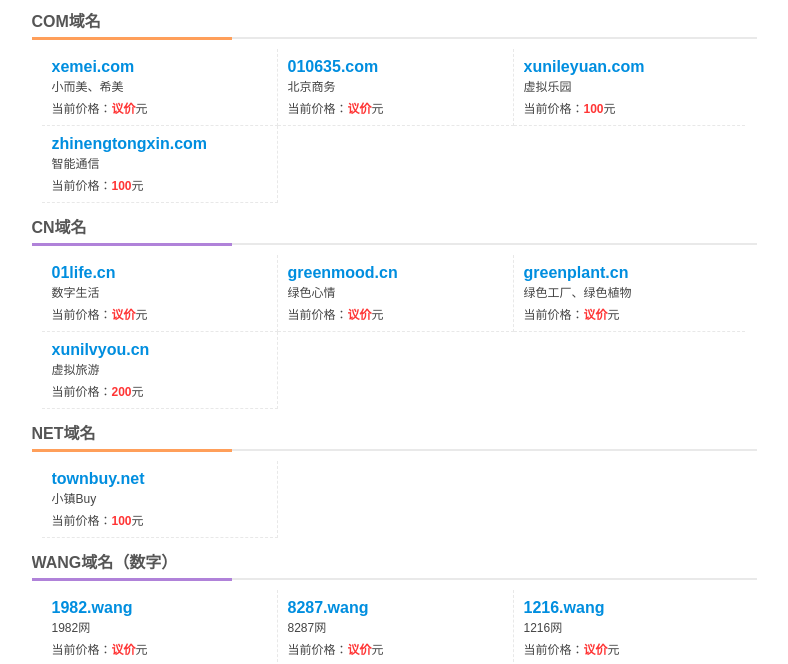
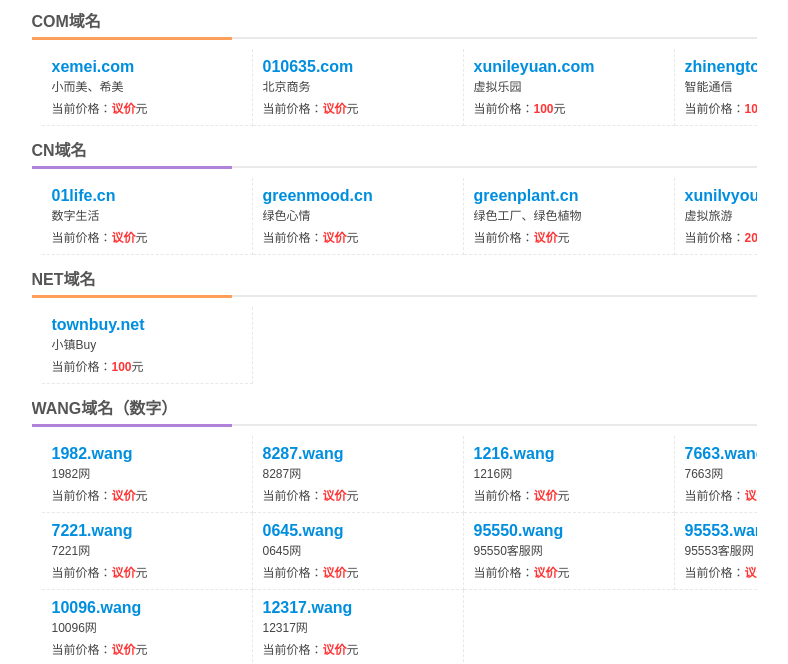
Before and after one commit to binnancool/1216, a plain HTML site: page index.html in a window 1280 px wide. Shown: the part 108-772 px from the top of the page, without its empty margins (246-1034 px from the left). Drawn offline with Linux system fonts and the light colour scheme.

Commit message:
20150206

```diff
--- a/css/common.css
+++ b/css/common.css
@@ -1,7 +1,7 @@
 body,h1,h2,h3,h4,h5,h6,hr,p,blockquote,dl,dt,dd,ul,ol,li,pre,form,fieldset,legend,button,input,textarea,th,td,a{padding:0;margin:0;}
 body,button,textarea{font:14px/1.6 Arial,"Microsoft YaHei";color:#333;}
 html,body{width:100%;height:100%;}
-.index_main{width:725px;}
+.index_main{width:1000px;}
 .container{width:1000px;margin:0 auto;overflow:hidden;position:relative;}
 .left{float:left;}
 .right{float:right;}
@@ -21,10 +21,10 @@ a{color:#0c73b7;text-decoration:none;}
 .ypym h3{border-bottom:3px solid #fd6d6d;}
 .ztpm h3{border-bottom:3px solid #b082d9;}
 .bjym h3{border-bottom:3px solid #ff9f5a;}
-.ypym .index_box,.ztpm .index_box,.bjym .index_box{width:705px;}
-.ypym .index_bor_hidden,.ztpm .index_bor_hidden,.bjym .index_bor_hidden{width:725px;}
+.ypym .index_box,.ztpm .index_box,.bjym .index_box{width:1000px;}
+.ypym .index_bor_hidden,.ztpm .index_bor_hidden,.bjym .index_bor_hidden{width:1000px;}
 .index_box{padding:10px 0 0 10px;overflow:hidden;}
-.index_box a{float:left;width:215px;padding:5px 10px;border-right:1px dashed #e8e8e8;border-bottom:1px dashed #e8e8e8;color:#444;}
+.index_box a{float:left;width:190px;padding:5px 10px;border-right:1px dashed #e8e8e8;border-bottom:1px dashed #e8e8e8;color:#444;}
 .index_box .bor_bot_none{border-bottom:none;}
 .index_box a:hover{background:#f0f9ff;}
 .index_box a strong{display:block;width:215px;height:22px;font-size:16px;color:#008edf;font-weight:700;cursor:pointer;white-space:nowrap;text-overflow:ellipsis;overflow:hidden;}
```
